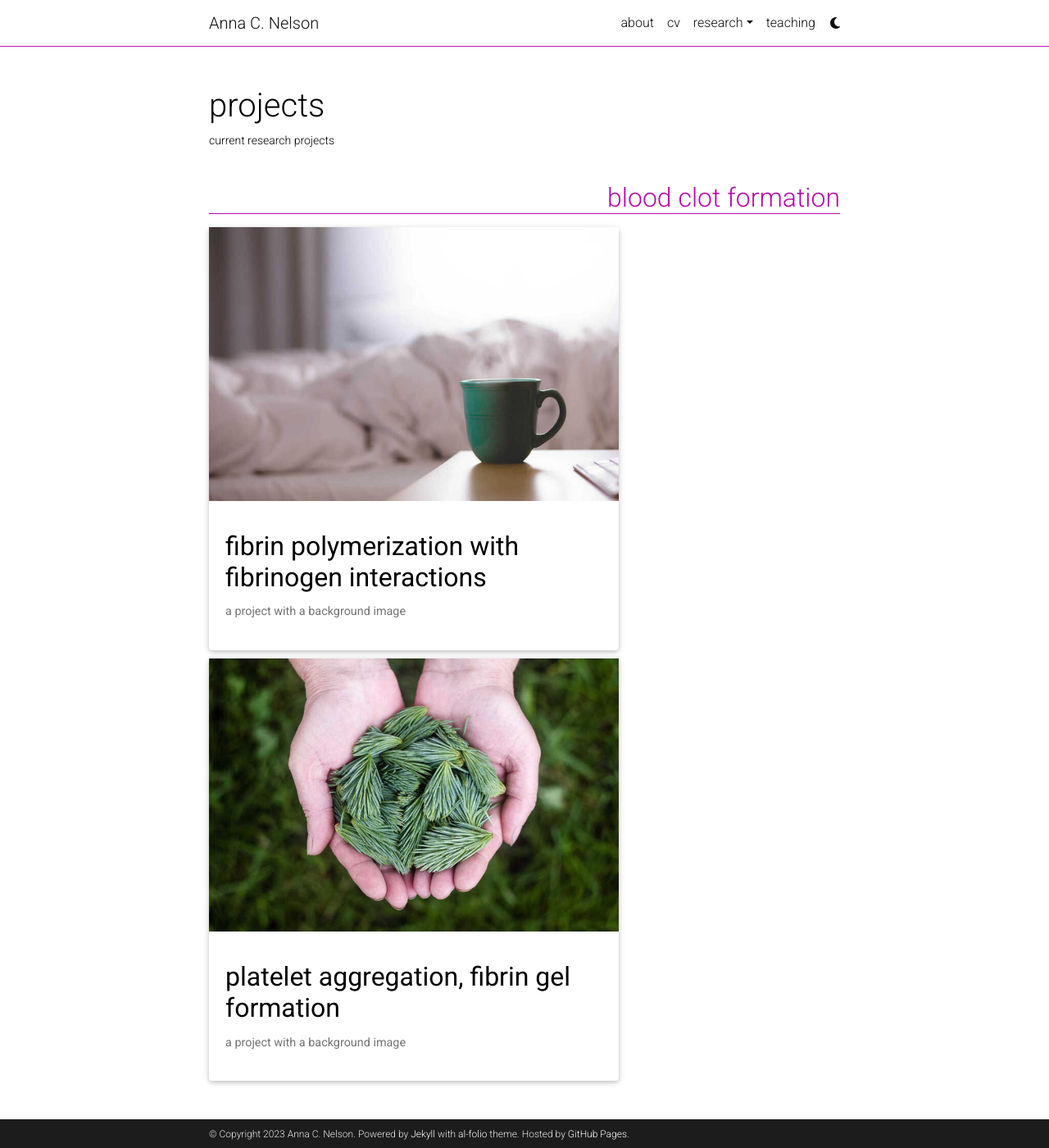
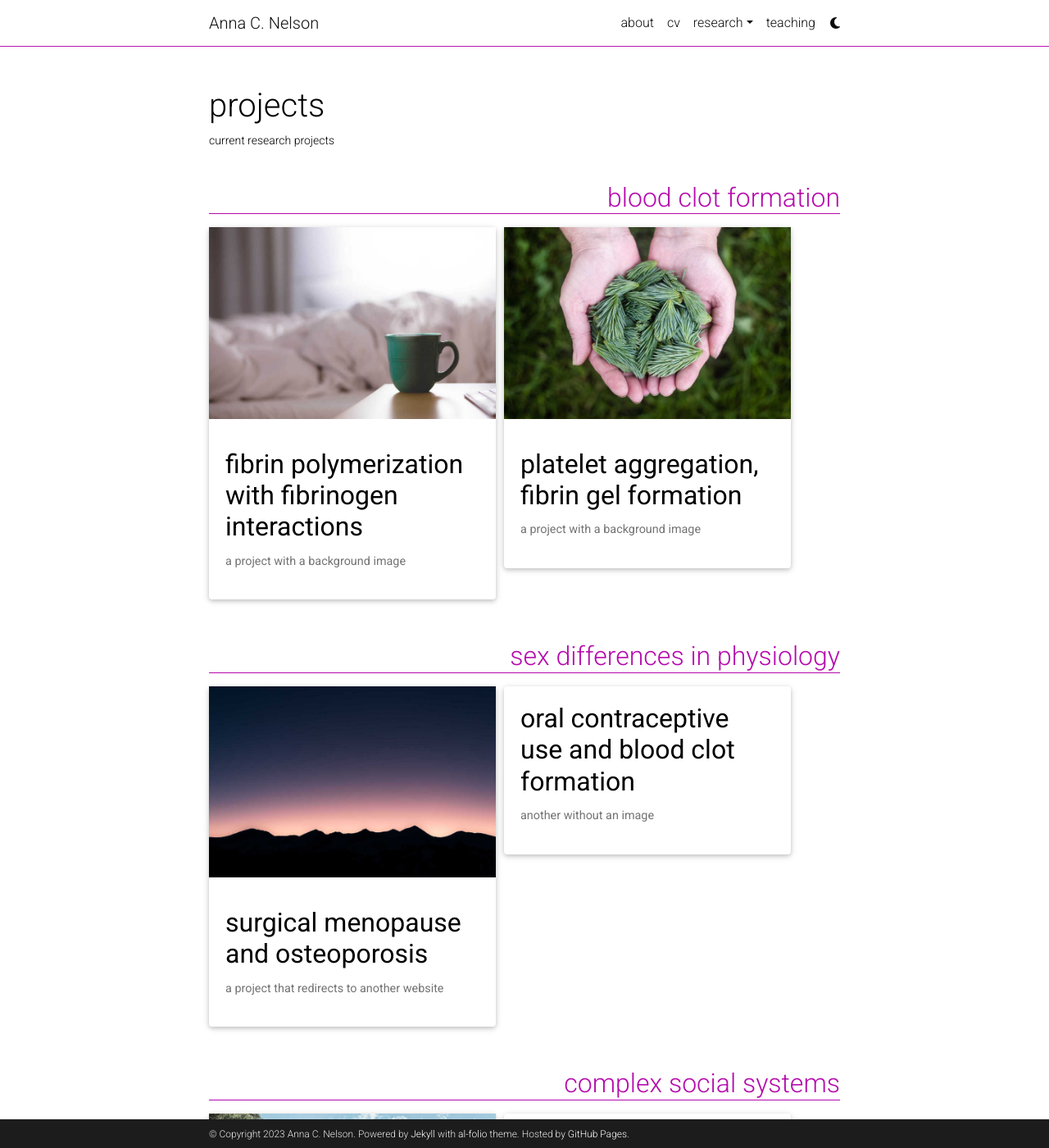
Before and after one commit to annacnelson/annacnelson.github.io, a Jekyll site: the page built from _pages/projects.md, in a window 1280 px wide and 1400 px high. Shown: the whole window at 82% size. Built offline with Jekyll 4.4.1, drawn with Linux system fonts in a browser that asks for light colours; full-size pictures stand in for the smaller copies a plugin makes; comment, search, counter and statistics services are not loaded; a style sheet for code colours, icons or effects is not loaded.

Commit message:
Update _base.scss

```diff
--- a/_sass/_base.scss
+++ b/_sass/_base.scss
@@ -531,7 +531,7 @@
 
   .grid-sizer,
   .grid-item {
-    width: 500px;
+    width: 350px;
     margin-bottom: 10px;
   }
 
```
